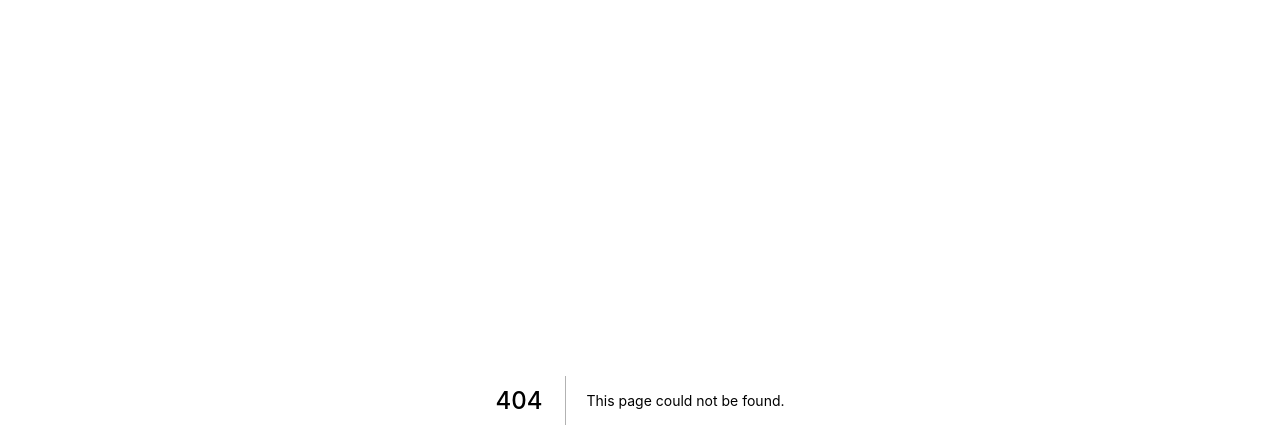
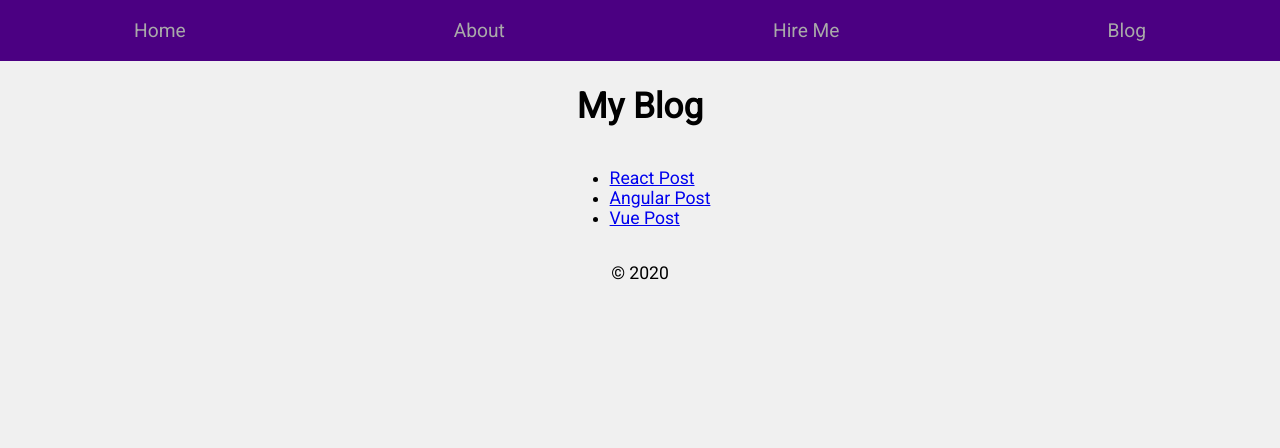
Before and after one commit to jungsikjeong/next-portfolio, a Next.js app: page /blog in a window 1280 px wide. Before the commit this address had no page. Shown: the top 448 px of the page. Built offline with nearby package versions, Linux system fonts and the light colour scheme; a small style sheet from the web is missing.

Commit message:
에러화면 해결 및 쿼리철

```diff
--- a/components/Layout.js
+++ b/components/Layout.js
@@ -32,6 +32,9 @@ const Layout = ({ children, title }) => {
         </Link>
         <Link href="/hireme">
           <a>Hire Me</a>
+        </Link>
+        <Link href="/blog">
+          <a>Blog</a>
         </Link>
       </header>
 
--- /dev/null
+++ b/pages/blog.js
@@ -0,0 +1,27 @@
+import Layout from "../components/Layout";
+import React from "react";
+import Link from "next/link";
+
+const PostLink = ({ slug, title }) => {
+  return (
+    <li>
+      <Link as={`/${slug}`} href={`/post?title=${title}`}>
+        <a>{title}</a>
+      </Link>
+    </li>
+  );
+};
+
+const blog = () => {
+  return (
+    <Layout title="My Blog">
+      <ul>
+        <PostLink slug="react-post" title="React Post" />
+        <PostLink slug="angular-post" title="Angular Post" />
+        <PostLink slug="vue-post" title="Vue Post" />
+      </ul>
+    </Layout>
+  );
+};
+
+export default blog;
```
Also changed, not shown: pages/about.js (+10 -11 lines), pages/post.js (added, +18 -0 lines).
